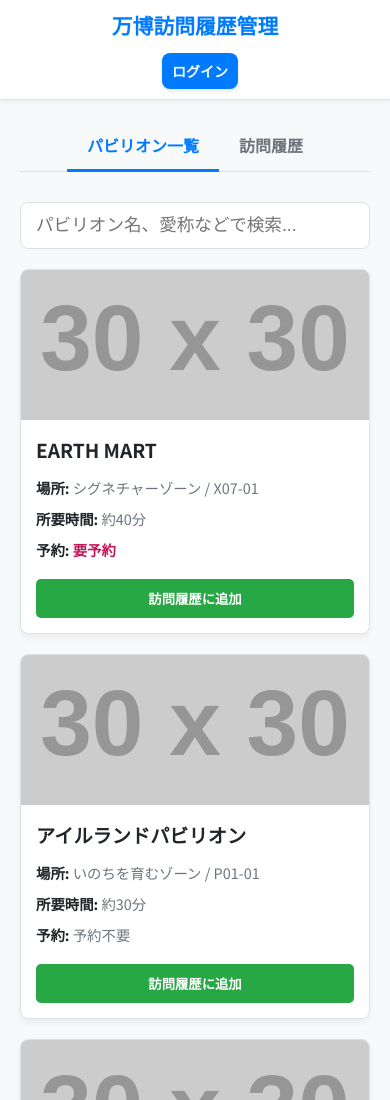
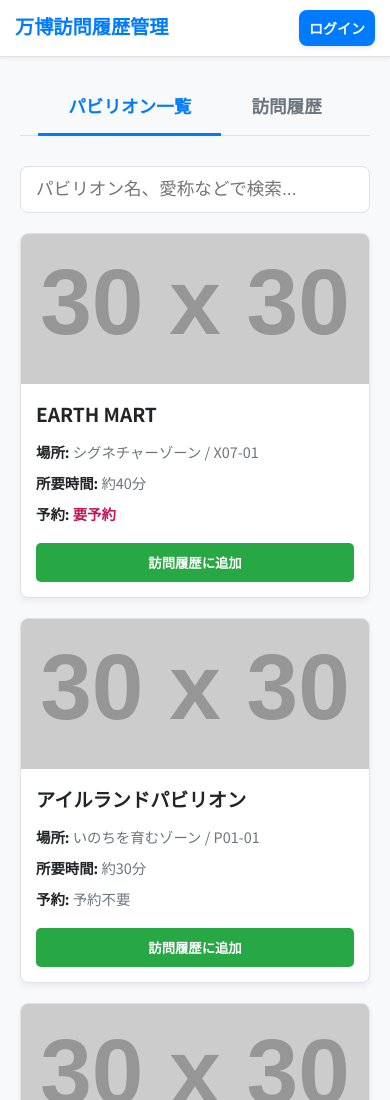
Before and after one commit to concon-bit/expo-visit-history, a plain HTML site: page index.html in a window 390 px wide. Shown: the top 1100 px of the page. Drawn offline with Linux system fonts and the light colour scheme; no server answers; placeholder pictures from the web are drawn by us; a web font is replaced by a local one.

Commit message:
Update style.css

```diff
--- a/style.css
+++ b/style.css
@@ -1,4 +1,3 @@
-/* --- 変数定義 --- */
 :root {
     --primary-color: #007bff;
     --primary-hover-color: #0056b3;
@@ -12,12 +11,10 @@
     --border-color: #dee2e6;
     --card-bg-color: #ffffff;
     --card-shadow: 0 4px 6px rgba(0, 0, 0, 0.05);
-    /* フォント設定：本文は可読性の高いNoto Sans JP、タイトルはデザイン性の高いMochiy Pop P One */
     --font-family: 'Noto Sans JP', sans-serif;
     --title-font-family: 'Mochiy Pop P One', sans-serif;
 }
 
-/* --- 基本スタイル --- */
 body {
     font-family: var(--font-family);
     background-color: var(--light-bg-color);
@@ -48,6 +45,7 @@ header h1 {
     font-size: 1.8em;
     margin: 0;
     color: var(--primary-color);
+    /* text-align: center; を削除して左寄せに */
 }
 
 h2 {
@@ -107,7 +105,9 @@ h2:first-child {
     box-shadow: 0 4px 8px rgba(0, 0, 0, 0.2);
 }
 
-/* --- 表示切り替えタブ --- */
+/* --- (これ以降のセクションは変更ありません) --- */
+
+/* View Switcher (タブ切り替え) */
 .view-switcher {
     display: flex;
     justify-content: center;
@@ -131,7 +131,7 @@ h2:first-child {
     border-bottom-color: var(--primary-color);
 }
 
-/* --- 履歴追加フォーム --- */
+/* Form Section */
 #form-section {
     background-color: var(--card-bg-color);
     padding: 25px;
@@ -155,13 +155,13 @@ h2:first-child {
 }
 #visit-form button[type="submit"]:hover { background-color: var(--primary-hover-color); }
 
-/* --- 検索入力 --- */
+/* Search Input */
 #searchInput {
     width: 100%; padding: 12px 15px; font-size: 1.1em; border: 1px solid var(--border-color);
     border-radius: 8px; margin-bottom: 20px; box-sizing: border-box;
 }
 
-/* --- パビリオン一覧 --- */
+/* Pavilion List */
 #pavilionList {
     display: grid; grid-template-columns: repeat(auto-fill, minmax(300px, 1fr)); gap: 20px;
 }
@@ -184,7 +184,7 @@ h2:first-child {
 .add-to-history-btn:hover { background-color: var(--success-hover-color); }
 .tag.reservation { font-weight: bold; color: #c2185b; }
 
-/* --- 訪問履歴一覧 --- */
+/* Visit History List */
 #visit-history { list-style: none; padding: 0; display: grid; gap: 15px; }
 .history-card {
     background-color: var(--card-bg-color); border-radius: 8px; box-shadow: var(--card-shadow);
@@ -203,7 +203,7 @@ h2:first-child {
 }
 .delete-button:hover { background-color: var(--danger-hover-color); }
 
-/* --- ページネーション --- */
+/* Pagination */
 #pagination-container {
     margin-top: 30px; display: flex; justify-content: center;
     align-items: center; flex-wrap: wrap; gap: 5px;
@@ -222,15 +222,12 @@ h2:first-child {
 @media (max-width: 600px) {
     header {
         padding: 10px 15px;
-        flex-direction: column; /* ヘッダーを縦並びに */
-        gap: 10px;
     }
     header h1 {
-        font-size: 1.3em;
+        font-size: 1.2em; /* スマホではタイトルを少し小さく */
     }
     #auth-container {
-        position: static; /* 絶対配置を解除 */
-        transform: none;
+        gap: 8px;
     }
     #auth-container button {
         padding: 8px 10px;
@@ -241,8 +238,4 @@ h2:first-child {
         width: 32px;
         height: 32px;
     }
-    .view-switcher button {
-        padding: 12px 20px;
-        font-size: 1em;
-    }
 }
```
